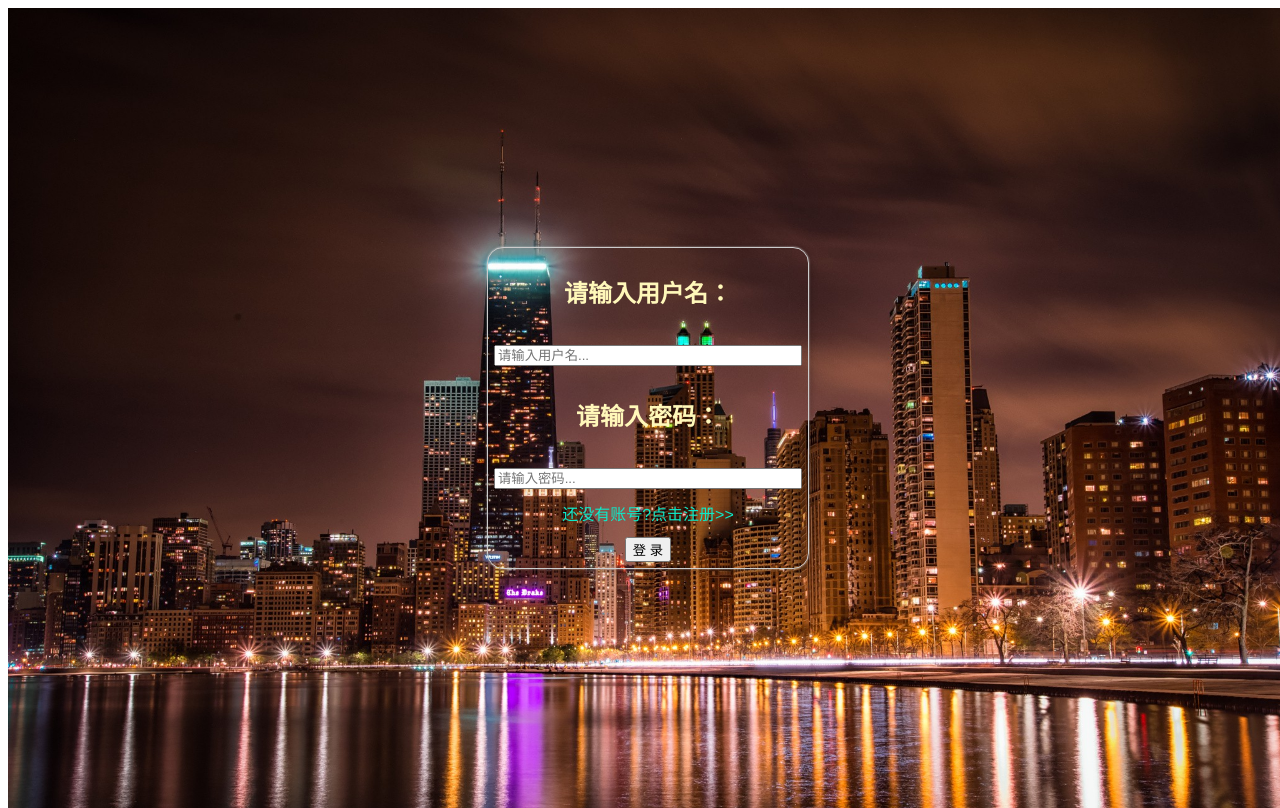
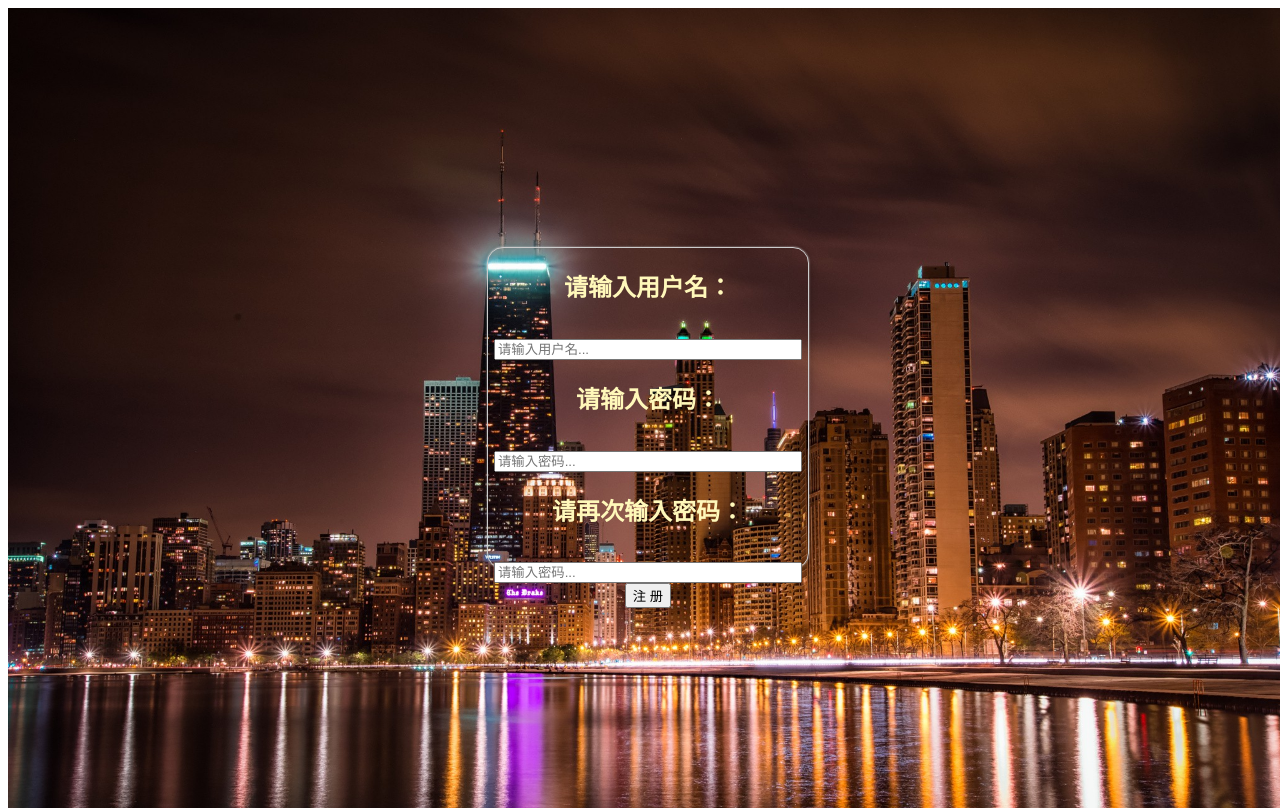
Before and after one commit to Guanxiaodan/userManager, a Vue app: page / in a window 1280 px wide. Both pictures are taken after a click on the button "登 录". Built offline with nearby package versions, Linux system fonts and the light colour scheme; what iview would draw is missing.

Commit message:
回家搞

```diff
--- a/src/pages/signup.vue
+++ b/src/pages/signup.vue
@@ -31,7 +31,8 @@
 <template>
     <div class="flex-c center container-all">
       <div>
-        <div class="container-border flex-c m-around ">
+        <!--登录页面-->
+        <div v-if="isSignIn" class="container-border flex-c m-around ">
           <div>
             <h2 class="rice-yellow">请输入用户名：</h2>
             <Input class="to-top" v-model="name" placeholder="请输入用户名..." style="width: 300px"></Input>
@@ -40,12 +41,30 @@
             <h2 class="rice-yellow">请输入密码：</h2>
             <Input class="to-top" v-model="password" placeholder="请输入密码..." type="password" style="width: 300px"></Input>
           </div>
-          <div class="green pointer">
+          <div class="green pointer" @click="signUp">
             <span>还没有账号?</span>
             <span>点击注册>></span>
           </div>
           <div>
             <Button type="primary" @click="login">登 录</Button>
+          </div>
+        </div>
+        <!--注册页面-->
+        <div v-if="!isSignIn" class="container-border flex-c m-around ">
+          <div>
+            <h2 class="rice-yellow">请输入用户名：</h2>
+            <Input class="to-top" v-model="name" placeholder="请输入用户名..." style="width: 300px"></Input>
+          </div>
+          <div>
+            <h2 class="rice-yellow">请输入密码：</h2>
+            <Input class="to-top" v-model="password" placeholder="请输入密码..." type="password" style="width: 300px"></Input>
+          </div>
+          <div>
+            <h2 class="rice-yellow">请再次输入密码：</h2>
+            <Input class="to-top" v-model="password" placeholder="请输入密码..." type="password" style="width: 300px"></Input>
+          </div>
+          <div>
+            <Button type="primary" @click="login">注 册</Button>
           </div>
         </div>
       </div>
@@ -60,12 +79,20 @@
     data () {
       return {
         name: '',
-        password: ''
+        password: '',
+        passwordTwo: '', // 再次输入密码
+        isSignIn: true // 是否是登录页面，否则就是注册页面
       }
     },
     methods: {
+        // 点击登录按钮
       login () {
+        this.isSignIn = false
         debug('点击了登录按妞')
+      },
+      // 点击注册
+      signUp () {
+        this.isSignIn = false
       }
     }
   }
```
